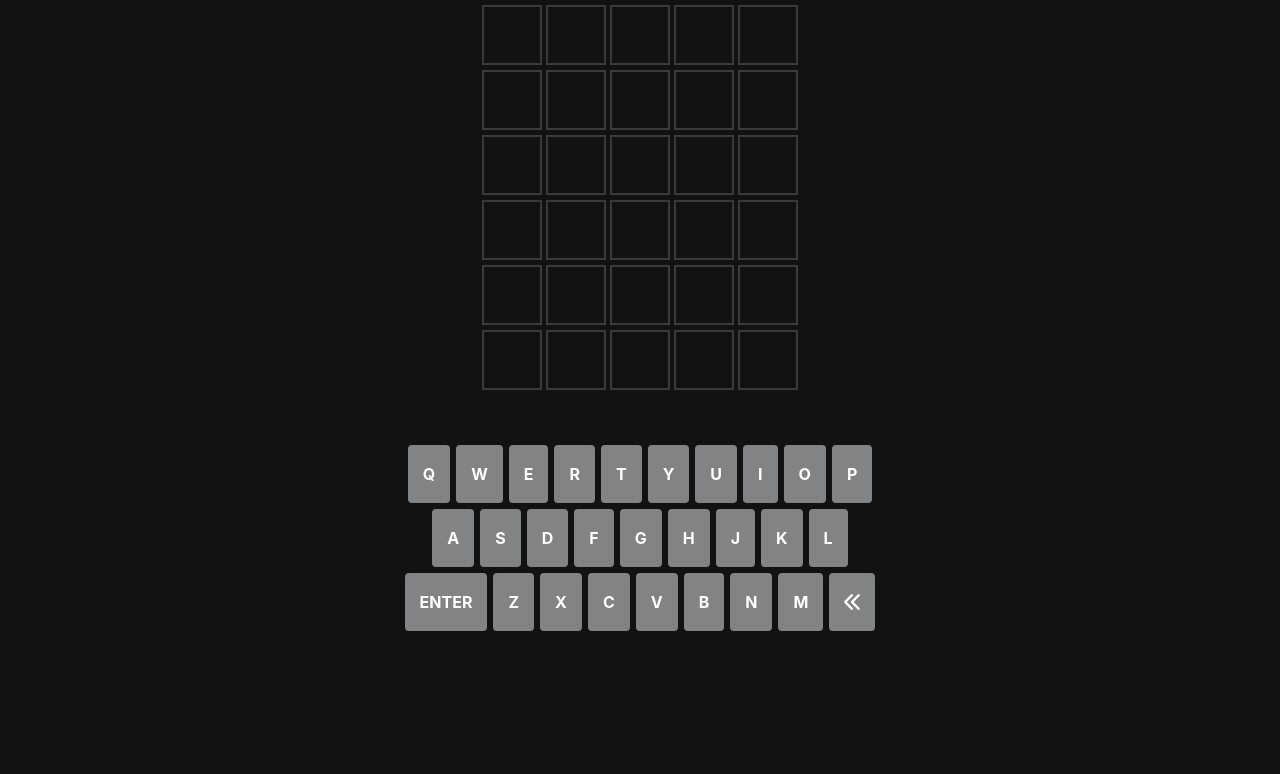
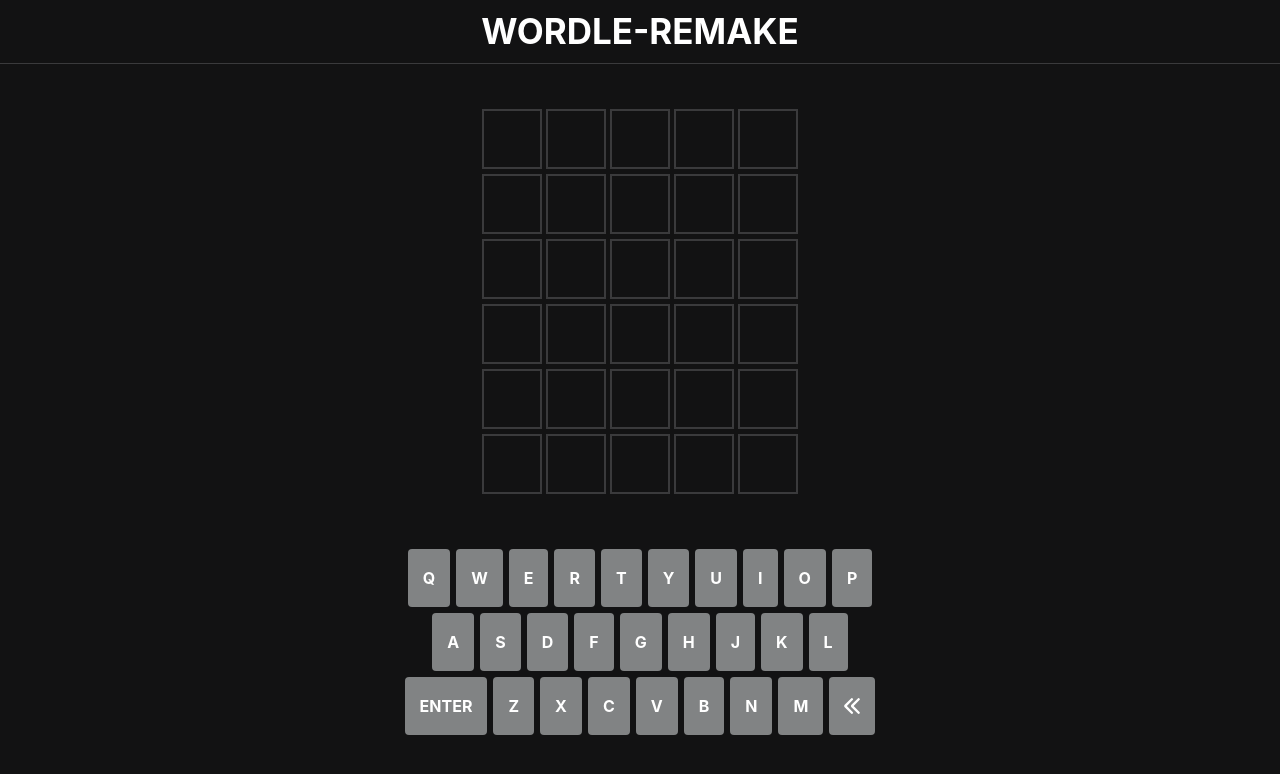
Before and after one commit to JabobKrauskopf/wordle-remake, a Next.js app: page / in a window 1280 px wide. Shown: the top 774 px of the page. Built offline with nearby package versions, Linux system fonts and the light colour scheme.

Commit message:
Added header and reworked color logic

```diff
--- /dev/null
+++ b/src/components/header.tsx
@@ -0,0 +1,18 @@
+import { Box, Flex } from "@chakra-ui/react";
+
+export const Header = () => {
+  return (
+    <Flex
+      height="64px"
+      flexDirection="column"
+      justifyContent="center"
+      alignItems="center"
+      fontSize="35px"
+      fontWeight="bold"
+      borderBottom="1px solid"
+      borderColor="gray.700"
+    >
+      WORDLE-REMAKE
+    </Flex>
+  );
+};
--- a/src/components/keyboard.tsx
+++ b/src/components/keyboard.tsx
@@ -11,12 +11,12 @@ interface KeyProps {
 const Key = ({ value, handler, state }: KeyProps) => {
   const color =
     state == "correct"
-      ? "#538d4e"
+      ? "green.500"
       : state == "included"
-      ? "#b59f3b"
+      ? "yellow.800"
       : state == "mismatch"
-      ? "#3a3a3c"
-      : "#818384";
+      ? "gray.700"
+      : "gray.500";
 
   return (
     <Flex
@@ -26,7 +26,6 @@ const Key = ({ value, handler, state }: KeyProps) => {
       cursor="pointer"
       textAlign="center"
       justifyContent="center"
-      alignContent="center"
       flexDirection="column"
       backgroundColor={color}
       fontWeight="bold"
--- a/src/components/wordle-grid.tsx
+++ b/src/components/wordle-grid.tsx
@@ -10,22 +10,21 @@ interface CellProps {
 const Cell = ({ value, diff, current }: CellProps) => {
   const color =
     diff === "correct"
-      ? "#538d4e"
+      ? "green.500"
       : diff === "includes"
-      ? "#b59f3b"
+      ? "yellow.800"
       : diff === "mismatch"
-      ? "#3a3a3c"
+      ? "gray.700"
       : undefined;
 
   return (
     <Flex
       borderWidth="2px"
-      borderColor={color ? color : current ? "#565758" : "#3a3a3c"}
+      borderColor={color ? color : current ? "gray.600" : "gray.700"}
       boxSize="60px"
       marginX="2px"
       textAlign="center"
       justifyContent="center"
-      alignContent="center"
       flexDirection="column"
       backgroundColor={color}
       fontWeight="bold"
--- a/src/pages/_app.tsx
+++ b/src/pages/_app.tsx
@@ -1,11 +1,26 @@
-import { ChakraProvider, extendTheme } from "@chakra-ui/react";
+import { Box, ChakraProvider, extendTheme, Flex } from "@chakra-ui/react";
 import type { AppProps } from "next/app";
+import { Header } from "../components/header";
 
 const theme = extendTheme({
+  colors: {
+    gray: {
+      500: "#818384",
+      600: "#565758",
+      700: "#3a3a3c",
+      900: "#121213",
+    },
+    green: {
+      500: "#538d4e",
+    },
+    yellow: {
+      800: "#b59f3b",
+    },
+  },
   styles: {
     global: {
       body: {
-        bg: "#121213",
+        bg: "gray.900",
         color: "white",
       },
     },
@@ -15,7 +30,12 @@ const theme = extendTheme({
 const MyApp = ({ Component, pageProps }: AppProps) => {
   return (
     <ChakraProvider theme={theme}>
-      <Component {...pageProps} />
+      <Flex direction="column">
+        <Header />
+        <Box marginTop="40px">
+          <Component {...pageProps} />
+        </Box>
+      </Flex>
     </ChakraProvider>
   );
 };
--- a/src/pages/index.tsx
+++ b/src/pages/index.tsx
@@ -75,6 +75,7 @@ const App: NextPage = () => {
           status: "info",
           duration: 9000,
           isClosable: true,
+          position: "top",
         });
         return;
       }
@@ -88,6 +89,7 @@ const App: NextPage = () => {
         status: "success",
         duration: 9000,
         isClosable: true,
+        position: "top",
       });
       return;
     }
@@ -99,6 +101,7 @@ const App: NextPage = () => {
         status: "error",
         duration: 9000,
         isClosable: true,
+        position: "top",
       });
       return;
     }
```
